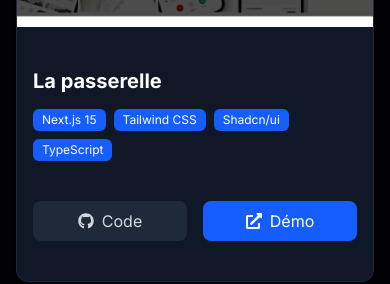
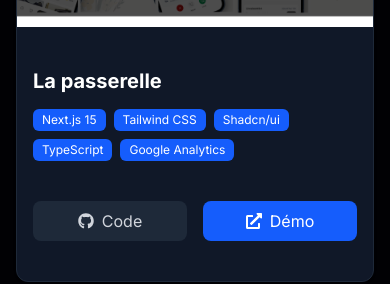
Before and after one commit to alibia-phanuel/phanuel-arsnene-dev, a Next.js app in the folder my-app/: page / in a window 390 px wide. Shown: the part 8420-8704 px from the top of the page. Built offline with nearby package versions, Linux system fonts and the light colour scheme.

Commit message:
final version app we + mobile

```diff
--- a/my-app/components/Projets.tsx
+++ b/my-app/components/Projets.tsx
@@ -62,7 +62,13 @@
       description:
         "Site vitrine professionnel pour l’entreprise La Passerelle, développé avec Next.js, offrant une version mobile ios et android a téléchargeable.",
       imageUrl: "ProjectWeb/images/2.png",
-      tags: ["Next.js 15", "Tailwind CSS", "Shadcn/ui", "TypeScript"],
+      tags: [
+        "Next.js 15",
+        "Tailwind CSS",
+        "Shadcn/ui",
+        "TypeScript",
+        "Google Analytics",
+      ],
       gitUrl: "https://github.com/alibia-phanuel/passerelle-site",
       demoUrl: "https://www.la-passerelle.co/",
       category: "web",
```
